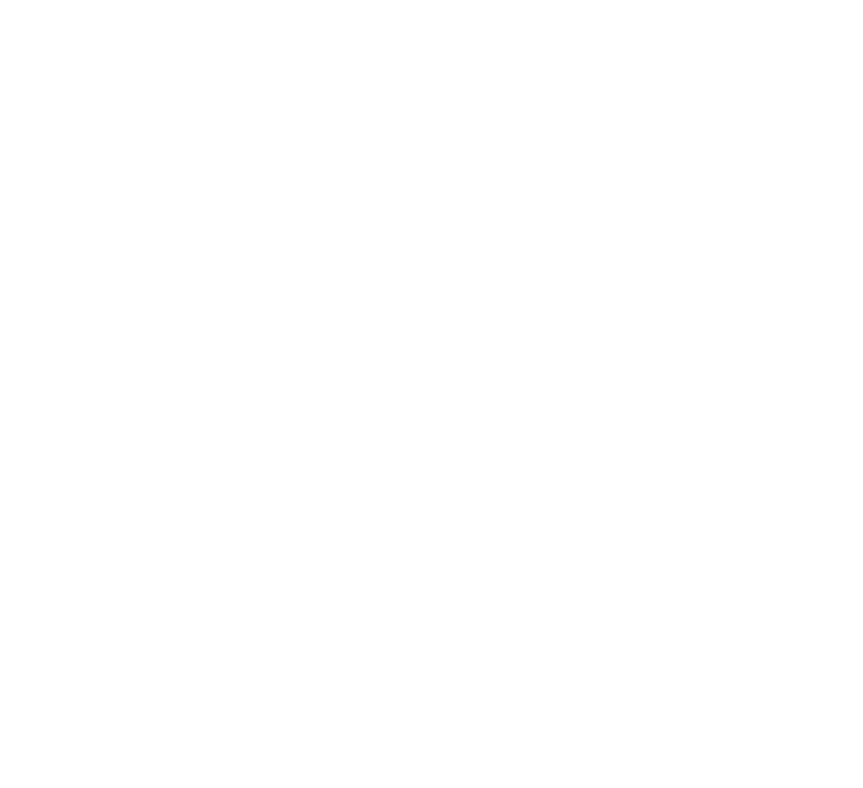
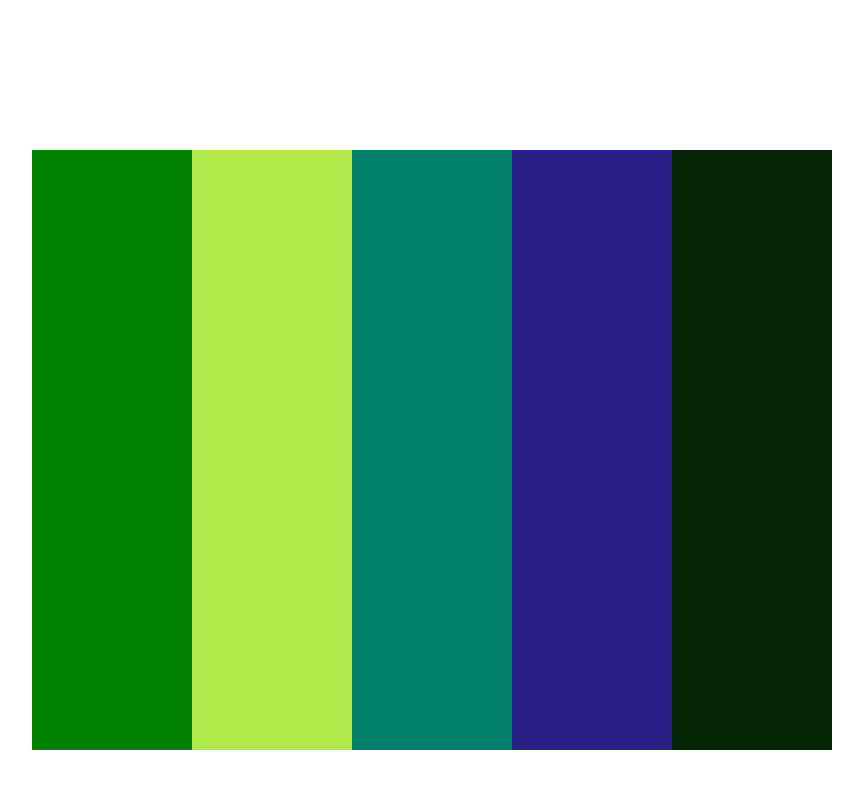
Before and after one commit to lindembergs/color-palette-challenge, a plain HTML site: page index.html in a window 1280 px wide. Shown: the whole page, without its empty margins (208-1071 px from the left). Drawn offline with Linux system fonts and the light colour scheme.

Commit message:
estilizacao da paleta de cores

```diff
--- a/css/styles.css
+++ b/css/styles.css
@@ -12,3 +12,40 @@ body {
 body {
   font-family: sans-serif;
 }
+
+.color-container {
+  margin: 150px auto;
+  max-width: 800px;
+  height: 800px;
+}
+.ul-colors {
+  list-style: none;
+  display: flex;
+  flex-direction: row;
+}
+
+.list-color1 {
+  width: 20%;
+  height: 600px;
+  background-color: green;
+}
+.list-color2 {
+  width: 20%;
+  height: 600px;
+  background-color: rgb(177, 233, 75);
+}
+.list-color3 {
+  width: 20%;
+  height: 600px;
+  background-color: rgb(0, 128, 107);
+}
+.list-color4 {
+  width: 20%;
+  height: 600px;
+  background-color: rgb(41, 31, 133);
+}
+.list-color5 {
+  width: 20%;
+  height: 600px;
+  background-color: rgb(4, 37, 4);
+}
```
